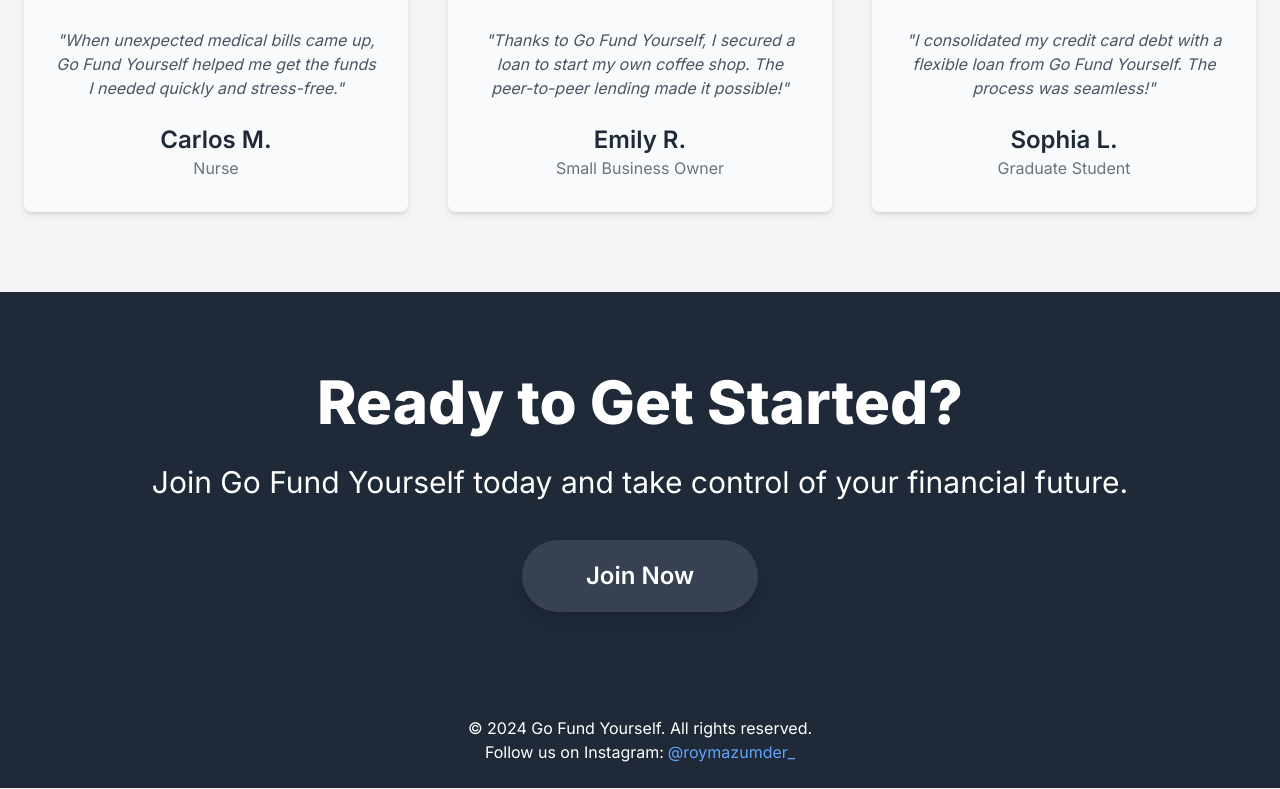
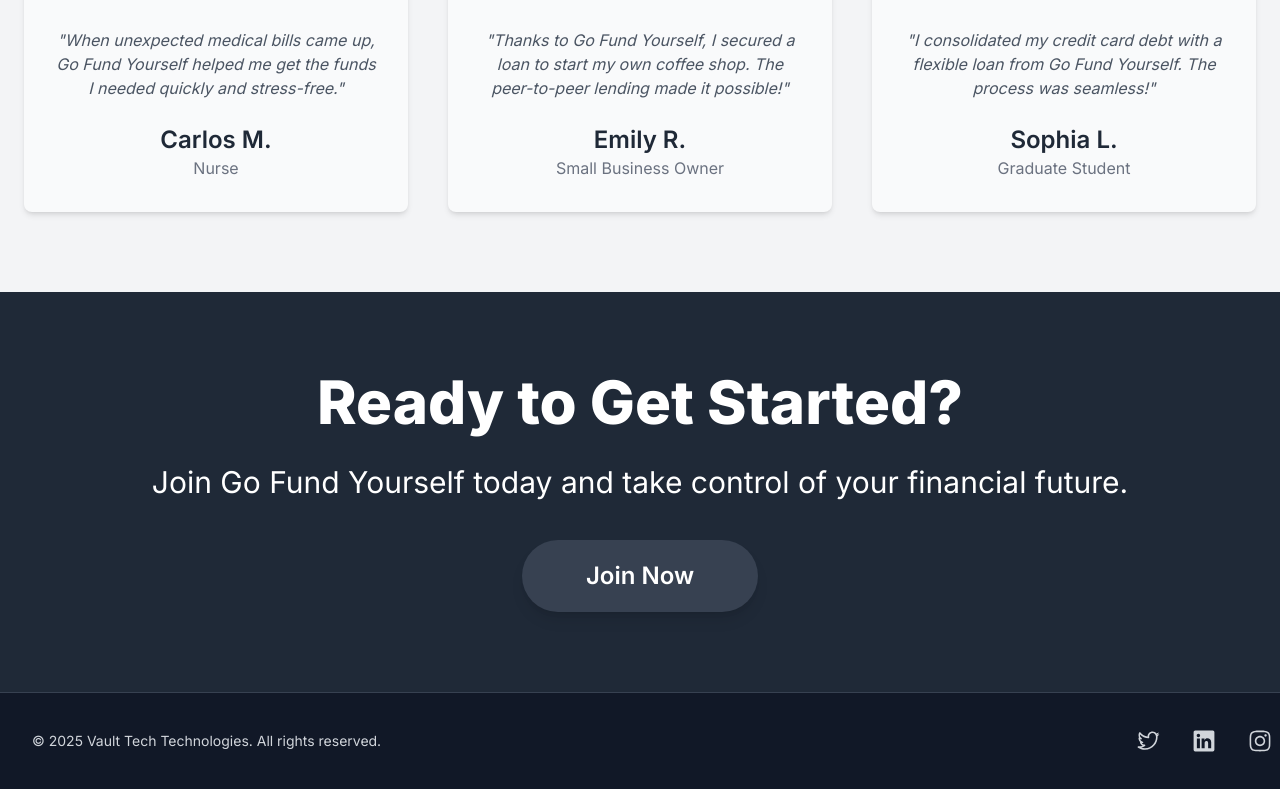
Before and after one commit to AritraRoy0/GFY, a Next.js app in the folder client/: page / in a window 1280 px wide. Shown: the part 2080-2869 px from the top of the page. Built offline with nearby package versions, Linux system fonts and the light colour scheme; no server answers; the database is empty.

Commit message:
Updated Footer

```diff
--- a/client/src/app/common/Footer.tsx
+++ b/client/src/app/common/Footer.tsx
@@ -1,24 +1,33 @@
-import React from 'react';
+import {
+  LinkedInLogoIcon,
+  TwitterLogoIcon,
+  InstagramLogoIcon,
+} from "@radix-ui/react-icons";
 
-const Footer: React.FC = () => {
+export default function Footer(props: { builtBy: string }) {
   return (
-    <footer className="bg-gray-800 text-white py-6">
-      <div className="max-w-7xl mx-auto text-center">
-        <p>© 2024 Go Fund Yourself. All rights reserved.</p>
-        <p>
-          Follow us on Instagram:
-          <a
-            href="https://www.instagram.com/roymazumder_"
-            target="_blank"
-            rel="noopener noreferrer"
-            className="text-blue-400 hover:underline ml-1"
-          >
-            @roymazumder_
-          </a>
-        </p>
-      </div>
-    </footer>
+      <footer className="bg-gray-900 text-gray-300 border-t border-gray-700">
+        <div className="container mx-auto flex flex-col items-center justify-between gap-4 py-10 md:h-24 md:flex-row">
+          <div className="flex flex-col items-center gap-2 px-8 md:flex-row md:gap-4">
+            <p className="text-center text-sm md:text-left">
+              © 2025 Vault Tech Technologies. All rights reserved.
+            </p>
+          </div>
+          <div className="flex items-center space-x-4">
+            {([
+              { icon: TwitterLogoIcon },
+              { icon: LinkedInLogoIcon },
+              { icon: InstagramLogoIcon },
+            ] as const).map((link, index) => (
+                <div
+                    key={index}
+                    className="p-2 rounded-full hover:bg-gray-700 transition-colors"
+                >
+                  <link.icon className="h-6 w-6" />
+                </div>
+            ))}
+          </div>
+        </div>
+      </footer>
   );
-};
-
-export default Footer;
+}
```
Also changed, not shown: client/package.json (+6 -2 lines), 1 other file (tests, documents, lock files or other folders).
